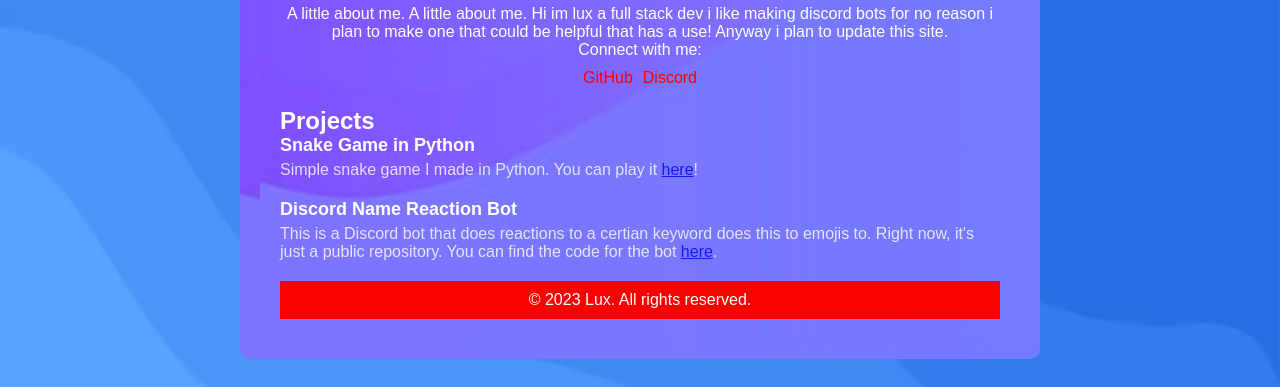
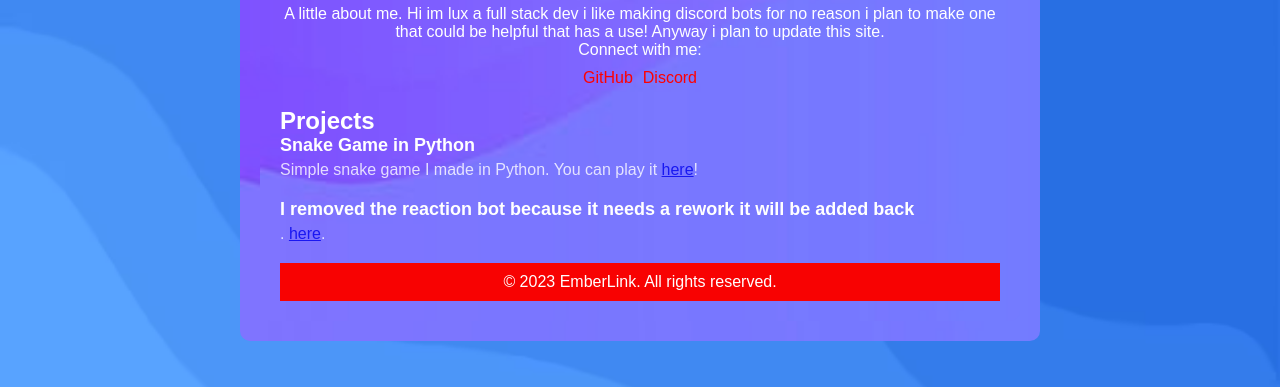
Before and after one commit to LuxGotEm/LuxLol, a plain HTML site: page index.html in a window 1280 px wide. Shown: the part 413-800 px from the top of the page. Drawn offline with Linux system fonts and the light colour scheme.

Commit message:
Update index.html

```diff
--- a/index.html
+++ b/index.html
@@ -3,7 +3,7 @@
 <head>
   <title>Lux's Portfolio</title>
   <link rel="stylesheet" href="styles.css">
-  <link rel="icon" href="profile.png" type="image/x-icon">
+  <link rel="icon" href="8802-genji.gif" type="image/x-icon">
 </head>
 <body>
   <div class="container">
@@ -13,7 +13,7 @@
       <div class="profile-pic"></div>
       <div class="username">Lux</div>
       <div class="about-me">
-        <p>A little about me.
+        <p>
             A little about me. Hi im lux a full stack dev i like making discord bots for no reason i plan to make one that could be helpful that has a use! Anyway i plan to update this site.</p>
         <p>Connect with me:</p>
         <div class="social-links">
@@ -30,8 +30,8 @@
           <p>Simple snake game I made in Python. You can play it <a href="https://github.com/LuxGotEm/Snake" target="_blank">here</a>!</p>
         </div>
         <div class="project">
-          <h3> Discord Name Reaction Bot</h3>
-          <p>This is a Discord bot that does reactions to a certian keyword does this to emojis to. Right now, it's just a public repository. You can find the code for the bot <a href="https://github.com/LuxGotEm/DiscordReactionBot" target="_blank">here</a>.</p>
+          <h3> I removed the reaction bot because it needs a rework it will be added back</h3>
+          <p>. <a href="https://github.com/LuxGotEm/DiscordReactionBot" target="_blank">here</a>.</p>
         </div>
 
         <!-- Add more projects here -->
@@ -40,5 +40,5 @@
 </body>
 </html>
 <footer class="footer">
-    <p>&copy; 2023 Lux. All rights reserved.</p>
+    <p>&copy; 2023 EmberLink. All rights reserved.</p>
   </footer>
```
